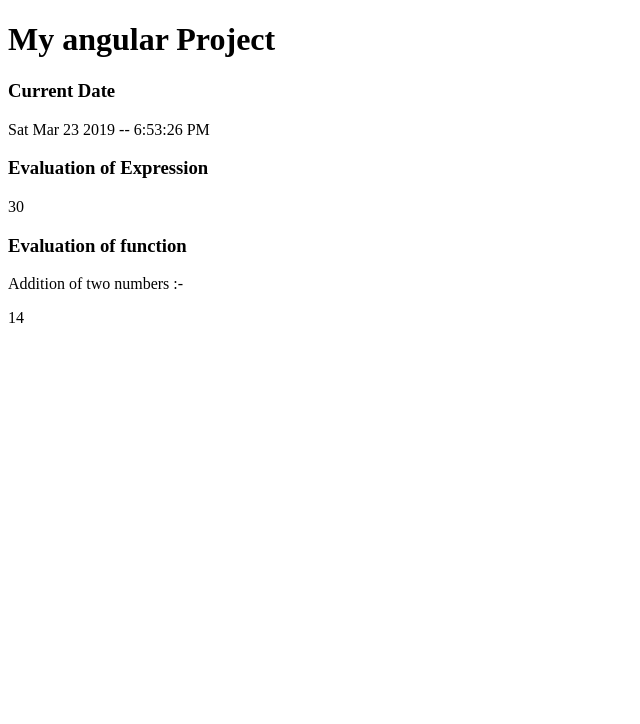
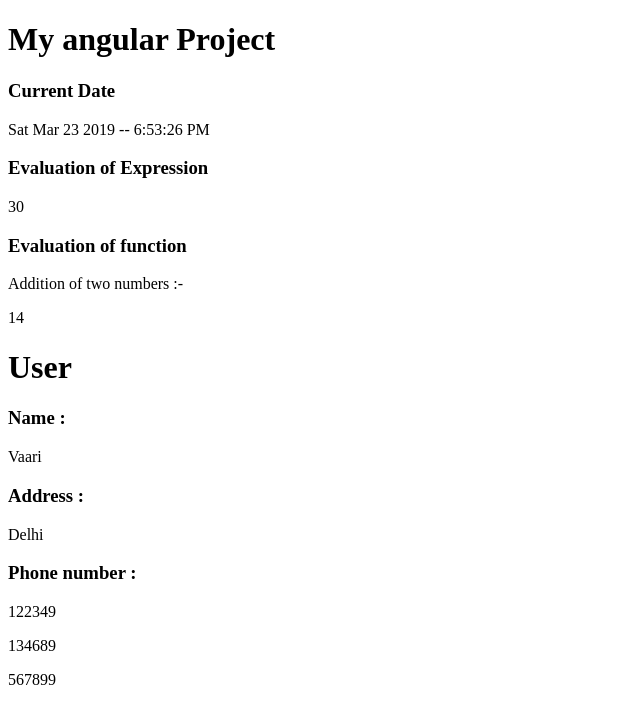
Before and after one commit to vaarigupta/LearnITGirl_CodeChat, an Angular app in the folder learn_angular/intro/: page / in a window 1280 px wide. Shown: the top 724 px of the page, without its empty margins (0-640 px from the left). Built offline with nearby package versions, Linux system fonts and the light colour scheme.

Commit message:
inbuilt directives added

```diff
--- a/learn_angular/intro/src/app/app.component.html
+++ b/learn_angular/intro/src/app/app.component.html
@@ -1,2 +1,3 @@
 <h1>{{title}}</h1>
 <date></date>
+<user></user>
--- a/learn_angular/intro/src/app/app.module.ts
+++ b/learn_angular/intro/src/app/app.module.ts
@@ -5,12 +5,14 @@
 import { AppComponent } from './app.component';
 import { HelloWorldComponent } from './hello-world/hello-world.component';
 import { DateComponent } from './date/date.component';
+import { UserComponent } from './user/user.component';
 
 @NgModule({
   declarations: [
     AppComponent,
     HelloWorldComponent,
-    DateComponent
+    DateComponent,
+    UserComponent
   ],
   imports: [
     BrowserModule,
--- /dev/null
+++ b/learn_angular/intro/src/app/user/user.component.html
@@ -0,0 +1,11 @@
+<div>
+  <h1>User</h1>
+  <h3>Name  : </h3>
+  <p> {{doer.name}}</p>
+  <h3>Address : </h3>
+  <p> {{doer.address}}</p>
+  <div *ngIf="doer.phone.length > 0">
+    <h3>Phone number : </h3>
+    <p *ngFor="let phoneno of doer.phone">{{phoneno}}</p>
+  </div>
+</div>
--- /dev/null
+++ b/learn_angular/intro/src/app/user/user.component.ts
@@ -0,0 +1,26 @@
+import { Component, OnInit } from '@angular/core';
+
+@Component({
+  selector: 'user',
+  templateUrl: './user.component.html',
+  styleUrls: ['./user.component.css']
+})
+export class UserComponent implements OnInit {
+   doer : any;
+  constructor() {
+    this.doer = {
+      name : 'Vaari',
+      address : 'Delhi',
+      phone : [
+        '122349',
+        '134689',
+        '567899'
+      ]
+
+    };
+   }
+
+  ngOnInit() {
+  }
+
+}
```
Also changed, not shown: learn_angular/intro/src/app/user/user.component.css (added), 1 other file (tests, documents, lock files or other folders).
